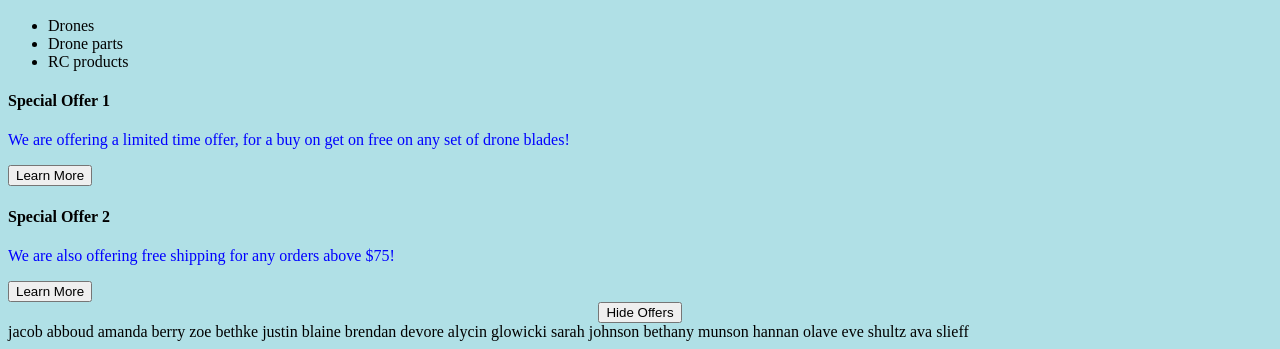
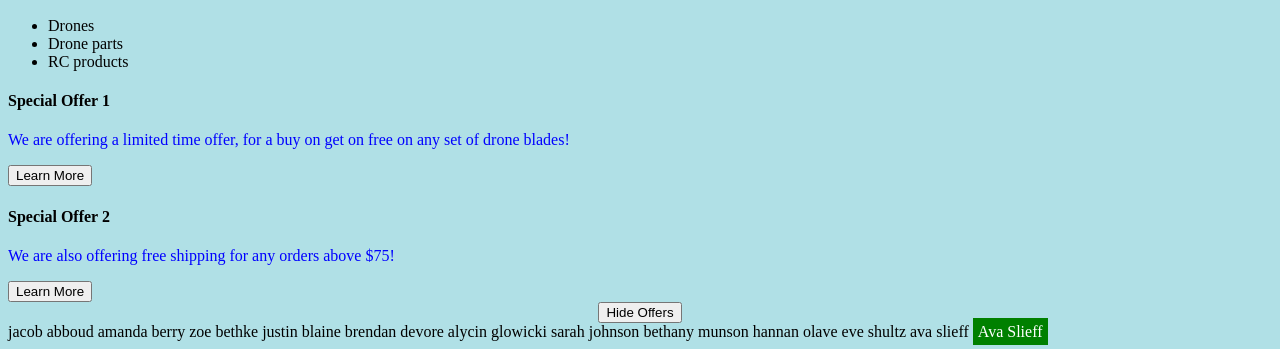
Before and after one commit to divinehubgit/smith-avga-15b, a plain HTML site: page home.html in a window 1280 px wide. Shown: the part 522-871 px from the top of the page. Drawn offline with Linux system fonts and the light colour scheme.

Commit message:
Added Name

```diff
--- a/home.html
+++ b/home.html
@@ -78,5 +78,6 @@
         y.style.display = "none";
       }
     </script>
+    <span style="background-color:green; color:white; padding:5px"> Ava Slieff</span>
   </body>
 </html>
```
